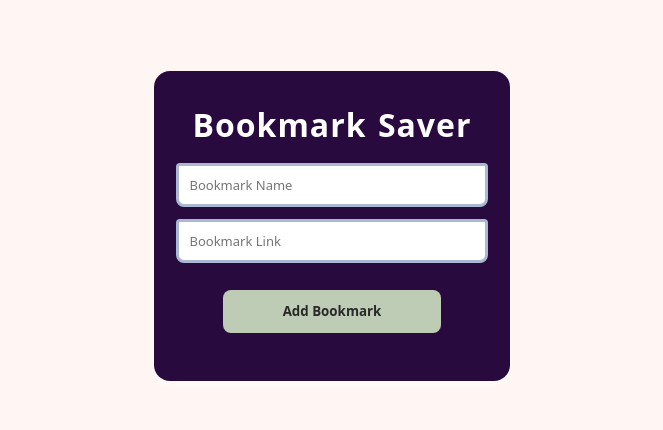
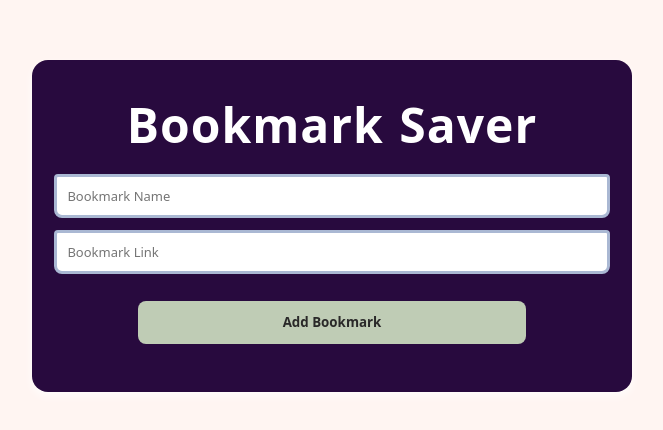
Before and after one commit to kunal4534/bookmarkSaver, a plain HTML site: page index.html in a window 1280 px wide. Shown: the part 174-604 px from the top of the page, without its empty margins (308-971 px from the left). Drawn offline with Linux system fonts and the light colour scheme.

Commit message:
changes in css

```diff
--- a/script.js
+++ b/script.js
@@ -44,7 +44,7 @@ function addBookmarkToStorage(name,link){
         link
     });
     localStorage.setItem("bookmarkKey",JSON.stringify(bookmarks));
-    console.log(bookmarks);
+
 }
 
 function addBookmarkToUi(){
@@ -75,7 +75,7 @@ function removeBookmarkList(buttonId){
        getBookmarkData = getBookmarkData.filter(bookMarkObj => bookMarkObj.id !== buttonId);
        localStorage.setItem("bookmarkKey",JSON.stringify(getBookmarkData));
        addBookmarkToUi();
-       console.log(bookmarkList.children.length);
+
 
 
        if(bookmarkList.offsetHeight <= 10){
--- a/style.css
+++ b/style.css
@@ -19,8 +19,7 @@
     width: 100%;
     height: 100vh;
     background-color:var(--main-container-color);
-    flex-direction: column;
-    padding: 1rem;
+    padding: .8rem;
 }
 .card{
     flex-direction: column;
@@ -28,11 +27,12 @@
     color: #fff;
     padding: 2rem 1.4rem;
     border-radius: 1rem;
+    width: 100%;
     max-width: 600px;
     box-shadow: 0px 4px 10px rgba(255, 255, 255, 0.8);
 }
 h1{
-    font-size: xx-large;
+    font-size:xxx-large;
     font-weight: 700;
     margin: 0 1rem 1.1rem 1rem;
     letter-spacing: 1px;
```
